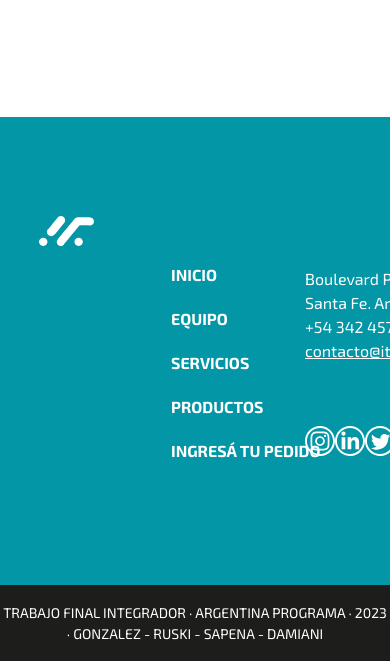
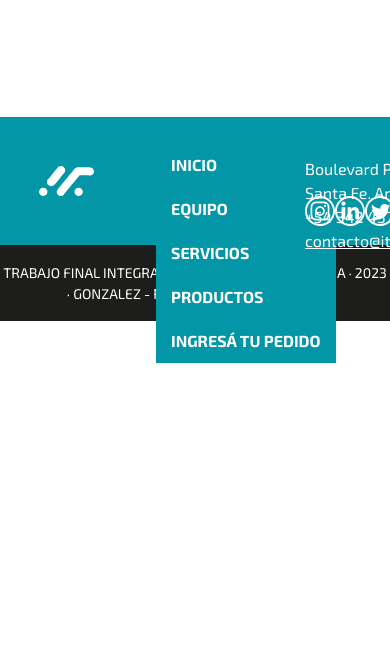
Before and after one commit to WDGonz/Trabajo-practico-integrador, a plain HTML site: page pages/equipo.html in a window 390 px wide. Shown: the part 1270-1931 px from the top of the page. After the commit the page ends 1633 px from the top, so only its background shows below. Drawn offline with nearby package versions, Linux system fonts and the light colour scheme.

Commit message:
Update estiloequipo.css

```diff
--- a/pages/estiloequipo.css
+++ b/pages/estiloequipo.css
@@ -200,13 +200,18 @@ footer {
     color:#ffffff
 }
 
-@media screen and (max-width: 768px) {
-    .navbar-navbar-expand-lg-bg-body-tertiary-navbar-navbar-dark-bg-dark, .main, .centro, .imagencentro, #frasehome, .row-justify-content-around, footer, .social-icons, .iconos, .footer-links ul{
-        grid-template-columns: 1fr; /* Una sola columna en dispositivos móviles */
+.footer {
+    background-color: #f9f9f9;
+    padding: 20px;
+    text-align: center;
+    /* Otros estilos comunes aquí */
+  }
+
+  /* Media query para dispositivos móviles */
+  @media screen and (max-width: 468px) {
+    .footer {
+      /* Ajusta los estilos específicos para dispositivos móviles */
+      font-size: 12px;
+      padding: 8px;
     }
-     .row-justify-content-around,  footer, .social-icons, .iconos, .footer-links ul{
-      background-size: auto;
-      padding: 60px 0;
-      grid-column: 2;
-    }
-}
+  }
```
